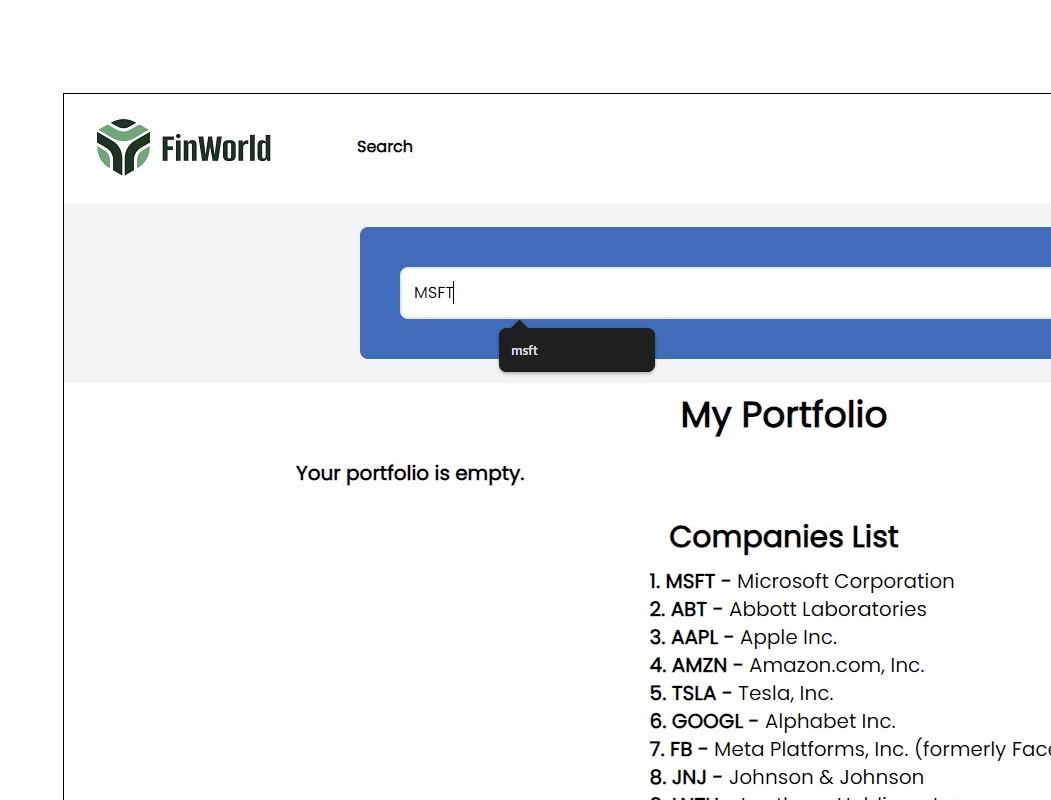
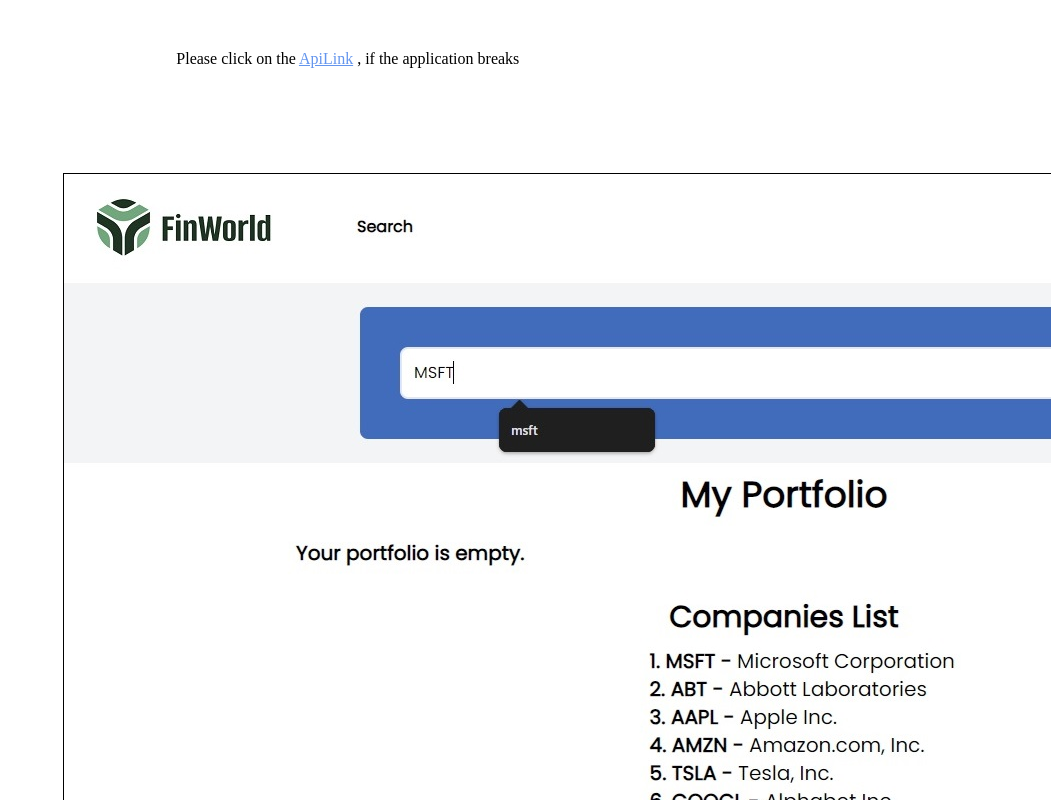
Before and after one commit to GirishJain/finworld, a React (Create React App) app: page /finworld/demo in a window 1280 px wide. Shown: the top 800 px of the page, without its empty margins (229-1280 px from the left). Built offline with nearby package versions, Linux system fonts and the light colour scheme.

Commit message:
Added link to api

```diff
--- a/src/Components/Demo/Demo.css
+++ b/src/Components/Demo/Demo.css
@@ -1,3 +1,14 @@
+.div-api-link{
+    margin-right: auto;
+    width: 90%;
+    text-align: center;
+    margin-top: 50px;
+    margin-bottom: 20px;
+    a{
+        color: cornflowerblue;
+    }
+}
+
 .divframe {
     white-space: nowrap;
     text-align: center;
--- a/src/Components/Demo/Demo.tsx
+++ b/src/Components/Demo/Demo.tsx
@@ -9,6 +9,16 @@
 const Demo = (props: Props) => {
   return (
     <>
+      <div className="div-api-link">
+        Please click on the{" "}
+        <a
+          href="https://finworld001-g8cgetfzc4abfagj.eastasia-01.azurewebsites.net/swagger/index.html"
+          target="_blank"
+        >
+          ApiLink
+        </a>{" "}
+        , if the application breaks
+      </div>
       <div className="divframe">
         <span className="helper"></span>
         <img src={snap1} alt="Picture 1" />
```
